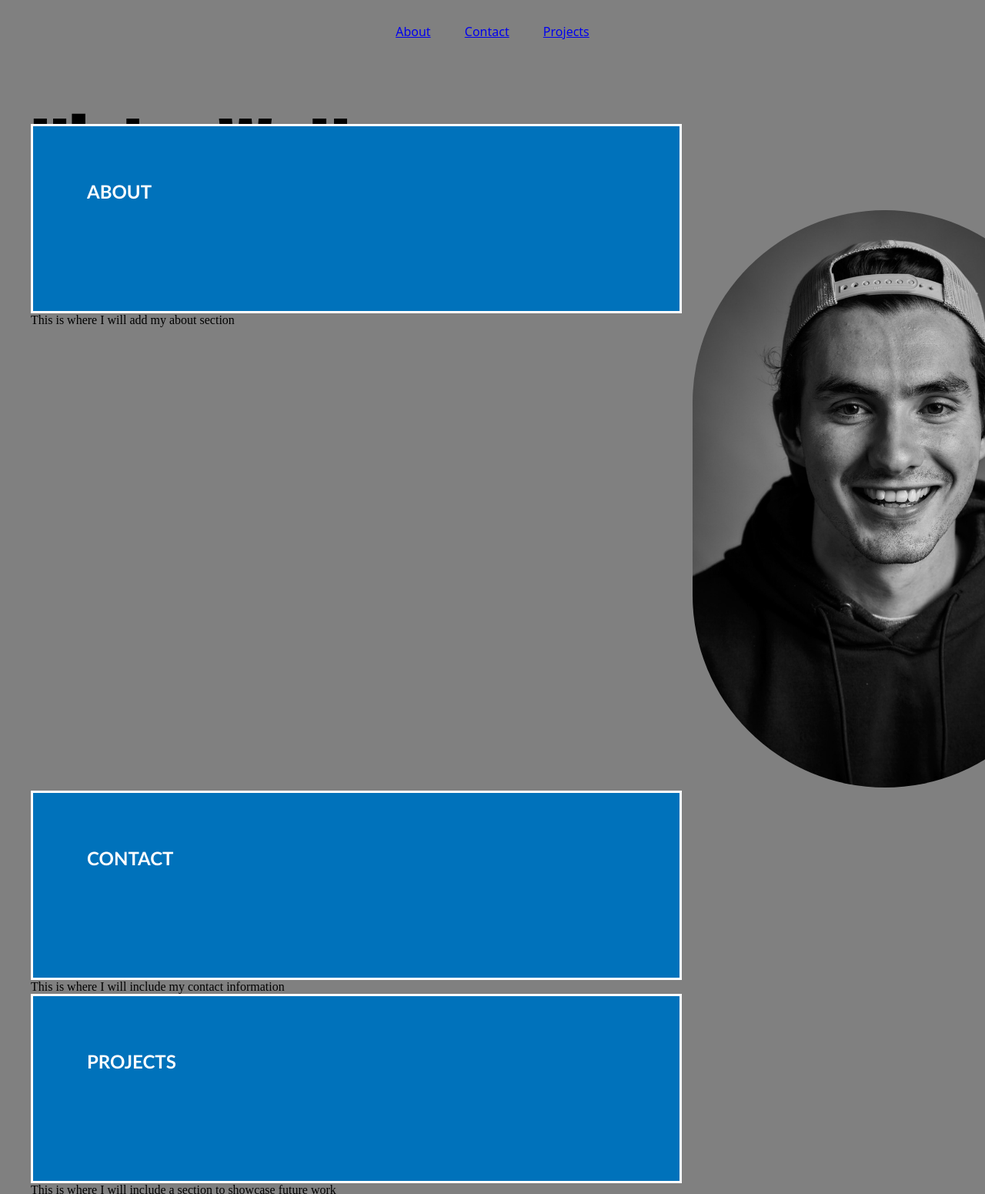
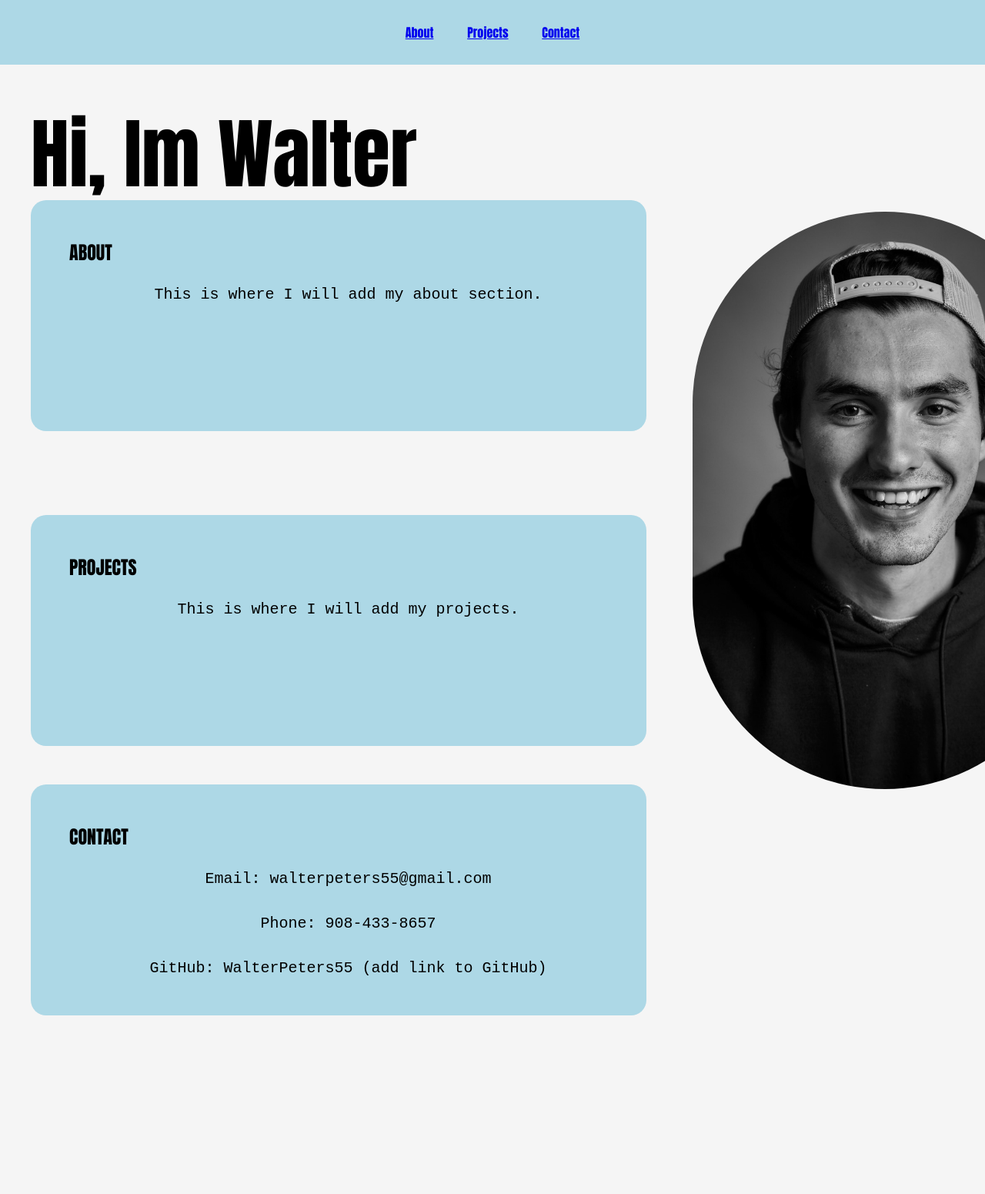
Before and after one commit to WalterPeters55/Walter-Peters-Portfolio, a plain HTML site: page index.html in a window 1280 px wide. Shown: the top 1551 px of the page at 77% size. Drawn offline with Linux system fonts and the light colour scheme.

Commit message:
added working nav links

```diff
--- a/assets/style.css
+++ b/assets/style.css
@@ -2,10 +2,12 @@
     box-sizing: border-box;
     margin: 0px;
     padding: 0;
-    background-color: gray;
+
+
 }
 body {
     font-size: default;
+    background-color: whitesmoke;
 }
 
 img {
@@ -16,8 +18,9 @@ img {
 
 .nav-links{
     text-align: center;
-    font-family: system-ui, -apple-system, BlinkMacSystemFont, 'Segoe UI', Roboto, Oxygen, Ubuntu, Cantarell, 'Open Sans', 'Helvetica Neue', sans-serif;
-    color: lightblue;
+    font-family: Impact, Haettenschweiler, 'Arial Narrow Bold', sans-serif;
+    color: black;
+
 }
 
 header {
@@ -26,6 +29,7 @@ header {
     align-items: center;
     padding: 30px;
     font-size: 16px;
+    background-color: lightblue;
 
 }
 
@@ -36,6 +40,15 @@ header {
     text-align: center;
 }
 
+.nav-links li a {
+    transition: all 0.3 ease 0s;
+}
+
+.nav-links li a:hover {
+    color: blue;
+}
+
+
 h1 {
     font-family: Impact, Haettenschweiler, 'Arial Narrow Bold', sans-serif;
     margin-left: 40px;
@@ -43,36 +56,38 @@ h1 {
     font-size: 100px;
 }
 
+.box {
+   background: lightblue;
+   width: 800px;
+   height: 300px;
+   margin: 40px;
+   border-radius: 20px;
+
+}
+
+.about-placement {
+    position: absolute;
+    bottom: 200px;
+}
+
+.project-placement {
+    position: relative;
+    bottom: 400px;
+}
+
+.contact-placement {
+    position: relative;
+    bottom: 390px;
+}
+
 h2 {
+    padding: 50px 0px 0px 50px;
     font-family: Impact, Haettenschweiler, 'Arial Narrow Bold', sans-serif;
 }
 
-.card {
-    flex: 1;
-    padding: 5px;
-    text-align: left;
-    border-style: none;
-    margin-bottom: 5px;
+p {
+    padding: 25px 0px 10px 25px;
+    text-align: center;
+    font-family: 'Courier New', Courier, monospace;
+    font-size: 20px;
 }
-
-.about-section {
-    position: absolute;
-    bottom: 375px;
-}
-
-.sclass {
-    box-sizing: content-box;
-    margin-bottom: 0px;
-    border: solid;
-    padding: 70px;
-    height: 100px;
-    width: 700px;
-    font-family: 'Gill Sans', 'Gill Sans MT', Calibri, 'Trebuchet MS', sans-serif;
-    text-align: left;
-    background-color: #0072bb;
-    color: #ffffff;
-}
-
-.spacing {
-    margin-left: 40px;
-}
--- a/index.html
+++ b/index.html
@@ -12,9 +12,9 @@
     <header>
       <nav>
         <ul class="nav-links">
-          <li><a href="#">About</a></li>
-          <li><a href="#">Contact</a></li>
-          <li><a href="#">Projects</a></li>
+          <li><a href="#about">About</a></li>
+          <li><a href="#projects">Projects</a></li>
+          <li><a href="#contact">Contact</a></li>
         </ul>
       </nav>
     </header>
@@ -25,23 +25,26 @@
       <img src="./assets/images/Head shot .jpeg" alt="Headshot Image" />
     </section>
 
-    <article class="about-section spacing">
-      <h2 class="sclass">ABOUT</h2>
-      <p>This is where I will add my about section</p>
+    <article id="about" class="box about-placement">
+      <h2>ABOUT</h2>
+      <p>This is where I will add my about section.</p>
     </article>
 
-    <article class="spacing">
-    <h2 class="sclass">CONTACT</h2>
-      <p>This is where I will include my contact information</p>
+    <article id="projects" class="box project-placement">
+      <h2>PROJECTS</h2>
+      <p>This is where I will add my projects.</p>
     </article>
 
-    <article class="spacing">
-    <h2 class="sclass">PROJECTS</h2>
-      <p>This is where I will include a section to showcase future work</p>
+    <article id="contact" class="box contact-placement">
+      <h2>CONTACT</h2>
+      <p>Email: walterpeters55@gmail.com</p>
+      <p>Phone: 908-433-8657</p>
+      <p>GitHub: WalterPeters55 (add link to GitHub)</p>
     </article>
+
   </body>
 
   <footer>
-    <p>footer section</p>
+
   </footer>
 </html>
```
